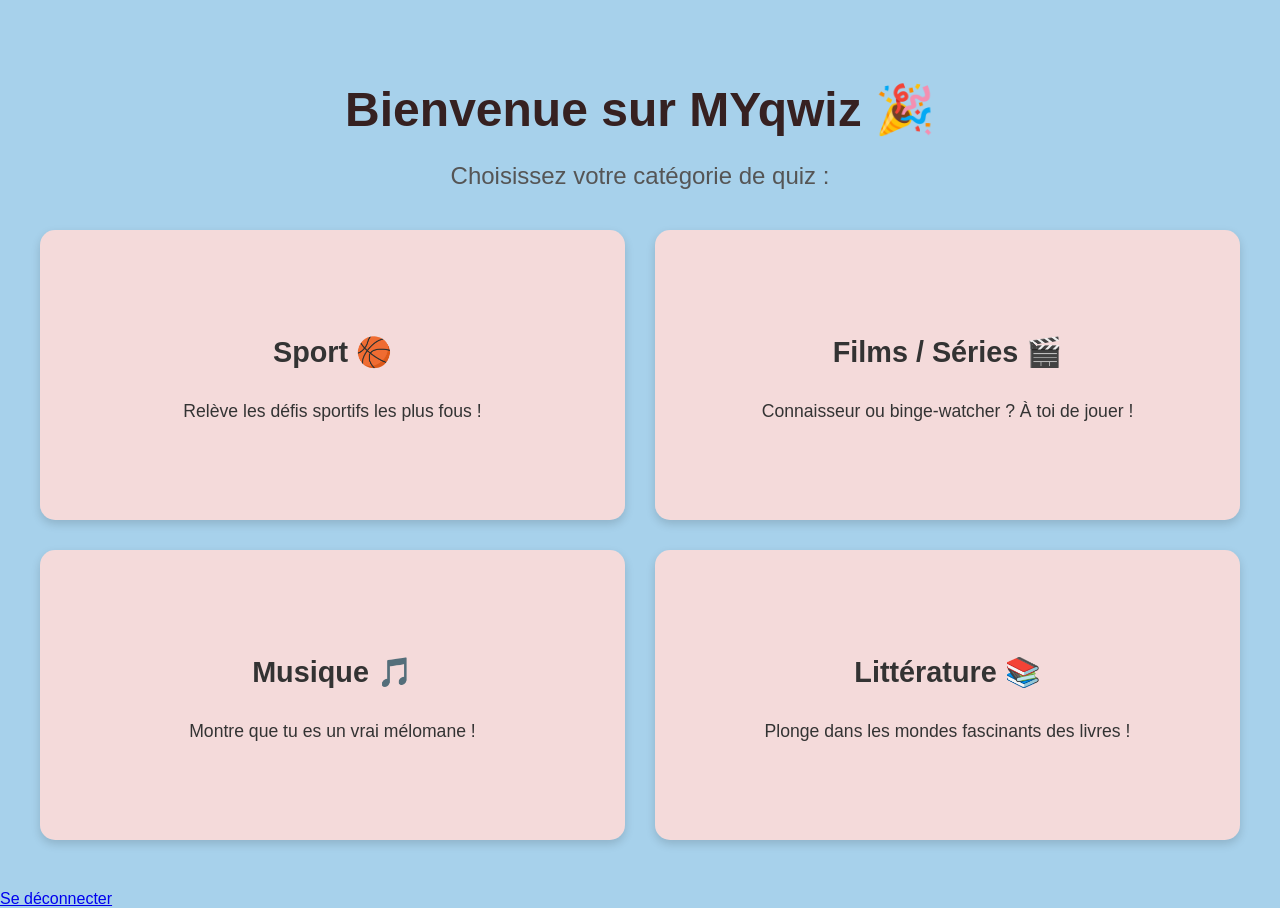
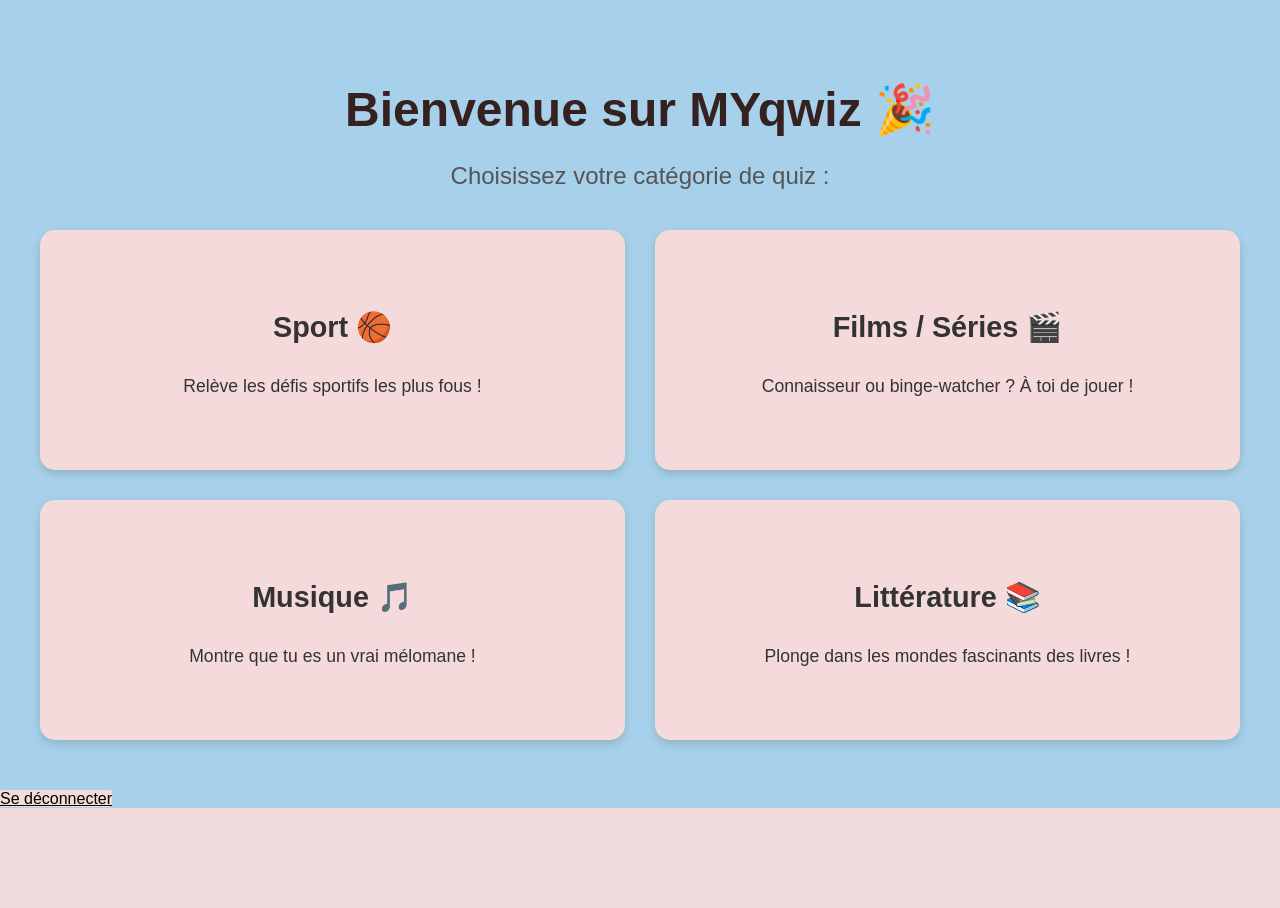
Before and after one commit to Melissahachemi/quiz, a PHP site: page /home.php in a window 1280 px wide. After the commit the page ends 808 px from the top, so only its background shows below. Run offline with PHP 8.4, Linux system fonts and the light colour scheme; the visitor is signed in with stand-in values (Sample User, id 1).

Commit message:
quelque ameliorations

```diff
--- a/dashboard.php
+++ b/dashboard.php
@@ -53,7 +53,7 @@
             <span class="btn">🏆 Classement</span>
         </div>
 
-        <div class="extras amis-en-ligne">
+        <div class="extras amis-en-ligne" id="amis-en-ligne">
             <p>
                 <strong>👥 Amis en ligne :</strong> <span id="nbr-en-ligne">3</span>
             </p>
--- a/home.css
+++ b/home.css
@@ -34,7 +34,7 @@
   .card {
     background-color: #f4dada;
     border-radius: 15px;
-    height: 250px;
+    height: 200px;
     padding: 20px;
     text-decoration: none;
     color: #333;
@@ -61,6 +61,29 @@
     font-size: 1.1em;
   }
 
+
+  #deconnection{
+    background-color: #f4dada ;
+    color: black;
+    cursor: pointer;
+    border:1px solide #a877b6;
+    border-radius: 2px;
+    height: auto;
+    width: 200px;
+    text-align: center;
+  }
+  #deconnection:hover{
+    background-color: #8c3473 ;
+    color: black;
+    cursor: pointer;
+    border:1px solide #a877b6;
+    border-radius: 2px;
+    height: auto;
+    width: 200px;
+    text-align: center;
+    transform: scale(1.08);
+  }
+
   /* Responsive pour téléphone */
   @media (max-width: 768px) {
     .cards-container {
--- a/home.php
+++ b/home.php
@@ -42,7 +42,7 @@
   </div>
 
 </div>
-<a href="logout.php">Se déconnecter</a>
+<a href="logout.php" id="deconnection">Se déconnecter</a>
 
 </body>
 </html>
--- a/style.css
+++ b/style.css
@@ -7,7 +7,7 @@
     min-height: 100vh;
     margin: 0;
     padding: 20px; /* Garde un peu de marge autour */
-    flex-direction: row-reverse; /* Inverse l'ordre des éléments enfants */
+    /* flex-direction: row-reverse; Inverse l'ordre des éléments enfants */
   }
 
   .page-container {
```
Also changed, not shown: dashboard.css (+7 -7 lines).
